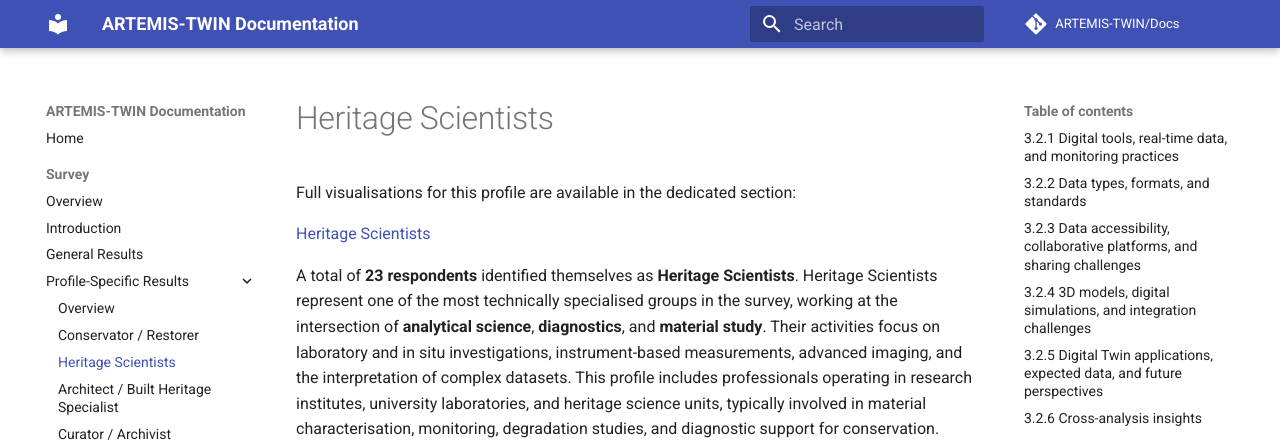
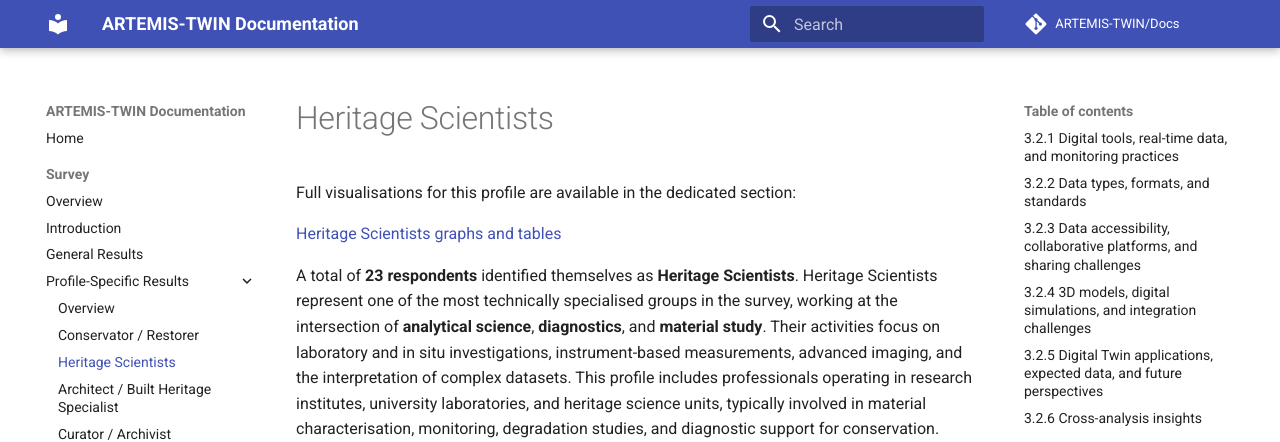
Before and after one commit to ARTEMIS-TWIN/Docs, an MkDocs documentation site: the page built from docs/survey/03-02-heritage-scientists.md, in a window 1280 px wide and 900 px high. Shown: the top 442 px of the window. Built offline with MkDocs 1.6.1 and Material for MkDocs 9.7.7, drawn with Linux system fonts in a browser that asks for light colours; comment, search, counter and statistics services are not loaded; some of the changed text lies outside the part shown.

Commit message:
Update 03-02-heritage-scientists.md

```diff
--- a/docs/survey/03-02-heritage-scientists.md
+++ b/docs/survey/03-02-heritage-scientists.md
@@ -2,7 +2,7 @@
 
 Full visualisations for this profile are available in the dedicated section:
 
-[Heritage Scientists](https://doi.org/10.5281/zenodo.20681944)
+[Heritage Scientists graphs and tables](https://doi.org/10.5281/zenodo.20681944)
 
 A total of **23 respondents** identified themselves as **Heritage Scientists**. Heritage Scientists represent one of the most technically specialised groups in the survey, working at the intersection of **analytical science**, **diagnostics**, and **material study**. Their activities focus on laboratory and in situ investigations, instrument-based measurements, advanced imaging, and the interpretation of complex datasets. This profile includes professionals operating in research institutes, university laboratories, and heritage science units, typically involved in material characterisation, monitoring, degradation studies, and diagnostic support for conservation.
 
@@ -68,7 +68,7 @@ Looking ahead, views are mixed: some anticipate that Digital Twins will become e
 
 All detailed cross-tabulations for this profile are available in the corresponding section:
 
-[Heritage Scientists](https://doi.org/10.5281/zenodo.20681944)
+[Heritage Scientists graphs and tables](https://doi.org/10.5281/zenodo.20681944)
 
 These insights derive from comparative cross-tabulations across the profile-specific tables. The analysis focuses on relative response distributions within each row to identify structural patterns across technological groups, rather than relying on absolute counts.
 
```
